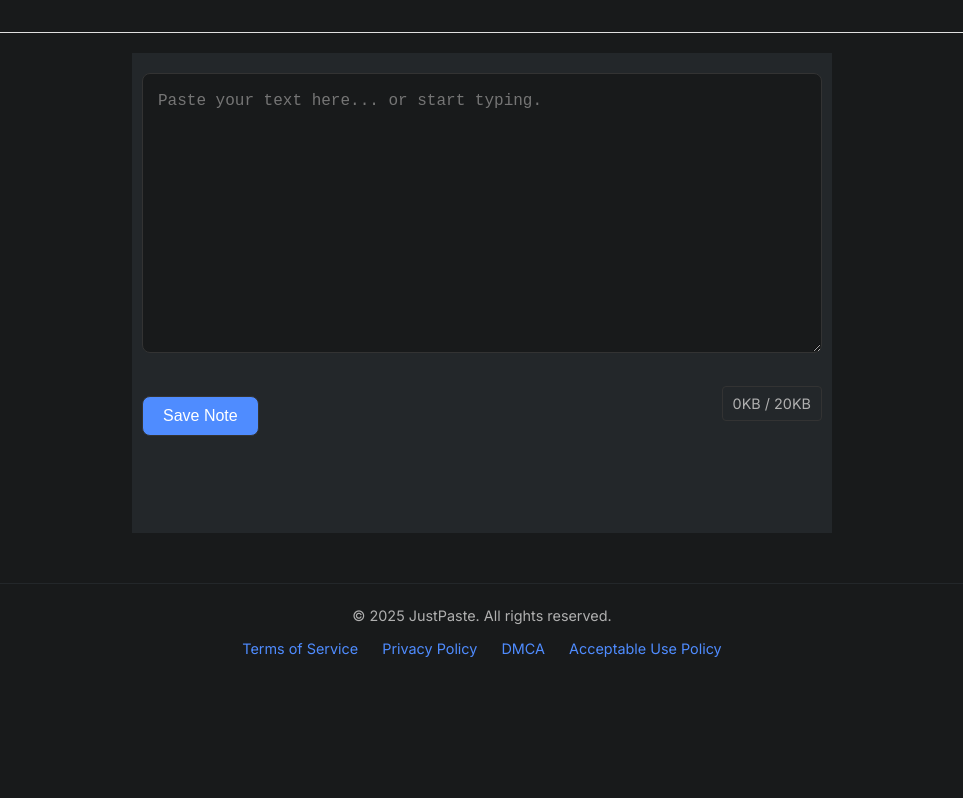
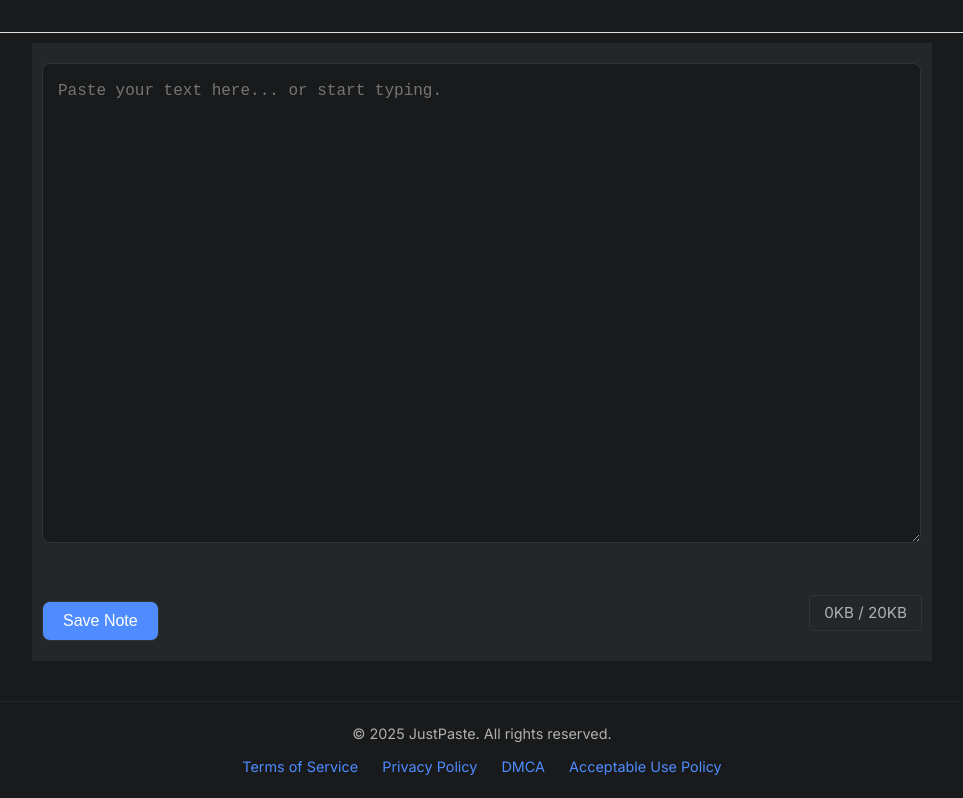
Before and after one commit to Cptbanana3000/justpaste, a website: page public/index.html in a window 1280 px wide. Shown: the part 120-918 px from the top of the page, without its empty margins (158-1121 px from the left). Before the commit the page ends 800 px from the top, so only its background shows below. Drawn offline with Linux system fonts and the light colour scheme.

Commit message:
made minor ui changes

```diff
--- a/public/index.html
+++ b/public/index.html
@@ -52,10 +52,13 @@
                     <label for="editCodeInput">Enter Edit Code:</label>
                     <input type="text" id="editCodeInput" placeholder="Your secret edit code">
                 </div>
-                <div class="button-group">
-                    <button id="saveButton" class="btn btn-primary">Save Note</button>
-                    <button id="updateButton" class="btn btn-warning" style="display: none;">Update Note</button>
-                    <button id="newNoteButton" class="btn btn-secondary" style="display: none;">Create New Note</button>
+                <div class="button-row">
+                    <div class="button-group">
+                        <button id="saveButton" class="btn btn-primary">Save Note</button>
+                        <button id="updateButton" class="btn btn-warning" style="display: none;">Update Note</button>
+                        <button id="newNoteButton" class="btn btn-secondary" style="display: none;">Create New Note</button>
+                    </div>
+                    <div id="contentSizeDisplay" class="content-size-display"></div>
                 </div>
             </div>
 
--- a/public/script.js
+++ b/public/script.js
@@ -385,12 +385,6 @@ document.addEventListener('DOMContentLoaded', () => {
     window.showRateLimitAlert = showRateLimitAlert;
     window.hideRateLimitAlert = hideRateLimitAlert;
 
-    // Add size display element
-    const sizeDisplay = document.createElement('div');
-    sizeDisplay.id = 'contentSizeDisplay';
-    sizeDisplay.className = 'content-size-display';
-    textContent.parentNode.insertBefore(sizeDisplay, textContent.nextSibling);
-
     // Add input event listener for real-time size updates
     textContent.addEventListener('input', updateSizeDisplay);
 
--- a/public/style.css
+++ b/public/style.css
@@ -68,7 +68,7 @@ body {
 /* Content Wrapper & Cards */
 .card {
     width: 100vw;
-    max-width: 700px;
+    max-width: 900px;
     min-height: 60vh;
     margin: 0 auto 20px auto;
     padding: 20px 10px;
@@ -90,9 +90,9 @@ body {
 /* Text Area */
 textarea#textContent {
     width: 98vw;
-    max-width: 680px;
+    max-width: 879px;
     min-width: 0;
-    min-height: 280px;
+    min-height: 480px;
     padding: 15px;
     border: 1px solid #333;
     border-radius: 8px;
@@ -285,17 +285,18 @@ textarea#textContent:focus {
     border-radius: 8px;
     white-space: pre-wrap;
     word-wrap: break-word;
-    font-family: "SFMono-Regular", Consolas, "Liberation Mono", Menlo, Courier, monospace;
-    font-size: 0.95rem;
+    font-family: 'Inter', 'Segoe UI', Arial, sans-serif;
+    font-size: 0.95em;
     line-height: 1.7;
     max-height: 500px; /* Max height with scroll for long notes */
     overflow-y: auto;
     color: #e0e0e0;
+    text-decoration: none;
 }
 /* Styling for links generated by linkify function */
 .note-content-box a {
-    color: #007bff;
-    text-decoration: underline;
+    color: #6cb2eb;
+    text-decoration: none;
 }
 .note-content-box a:hover {
     color: #0056b3;
@@ -488,17 +489,32 @@ textarea#textContent:focus {
 }
 
 /* Content Size Display */
+.button-row {
+    display: flex;
+    align-items: center;
+    justify-content: space-between;
+    margin-top: 15px;
+    gap: 10px;
+}
+
+.button-row .button-group {
+    display: flex;
+    gap: 10px;
+}
+
 .content-size-display {
-    font-size: 0.9rem;
+    font-size: 0.95rem;
     color: #b0b0b0;
-    text-align: right;
-    margin: 5px 0 15px 0;
-    padding: 5px 10px;
     background-color: #23272a;
     border-radius: 4px;
-    display: inline-block;
-    float: right;
     border: 1px solid #333;
+    padding: 5px 14px;
+    margin: 0;
+    min-width: 110px;
+    text-align: right;
+    box-sizing: border-box;
+    display: block;
+    float: none;
 }
 
 .content-size-display.size-warning {
```
